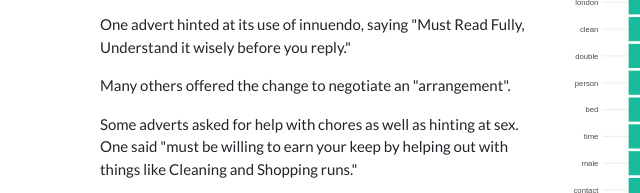
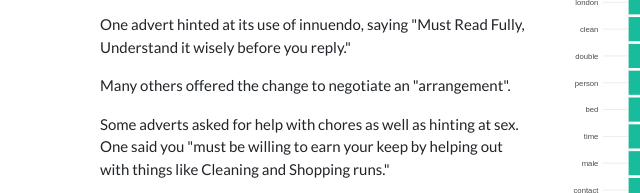
Before and after one commit to michaelgoodier/Sex-For-Rent, a plain HTML site: page index.html in a window 1280 px wide. Shown: the part 2665-2858 px from the top of the page, 0-640 px from the left. Drawn offline with nearby package versions, Linux system fonts and the light colour scheme.

Commit message:
Update index.html

```diff
--- a/index.html
+++ b/index.html
@@ -130,7 +130,7 @@
     </blockquote>
 	<p>One advert hinted at its use of innuendo, saying "Must Read Fully, Understand it wisely before you reply."
 	<p>Many others offered the change to negotiate an "arrangement".
-	<p>Some adverts asked for help with chores as well as hinting at sex. One said "must be willing to earn your keep by helping out with things like Cleaning and Shopping runs."
+	<p>Some adverts asked for help with chores as well as hinting at sex. One said you "must be willing to earn your keep by helping out with things like Cleaning and Shopping runs."
 	<p>On top of that, not all of the adverts were free. One advert for a flat in North West London was asking tennants for £70, in return for "massages, occasionally prepare the odd meal" and being "a girlfriend with no strings attached adult fun on occasions."
 	<p>The most commonly used words were "free", "female", "rent" and "flat".
 	<p>The most commonly used word pairs were "open minded", "a female" and "in return".</p>
```
